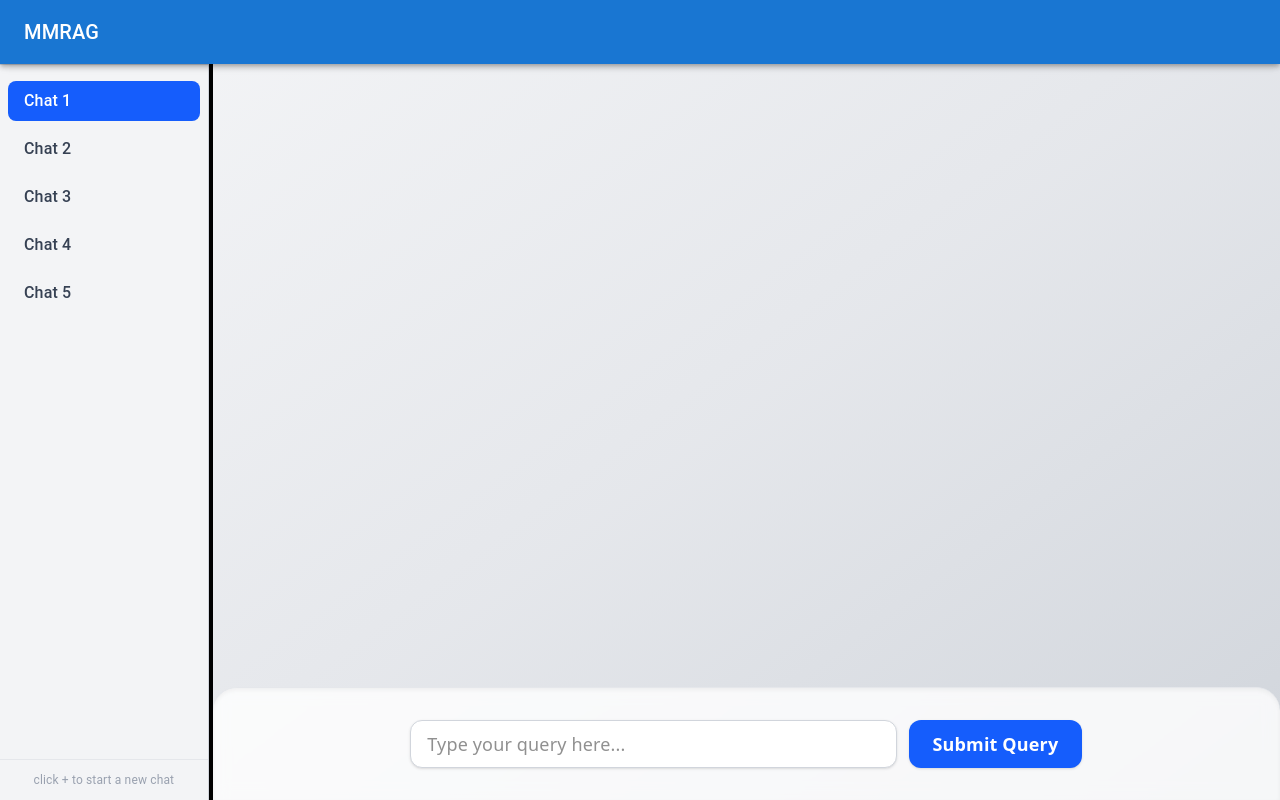
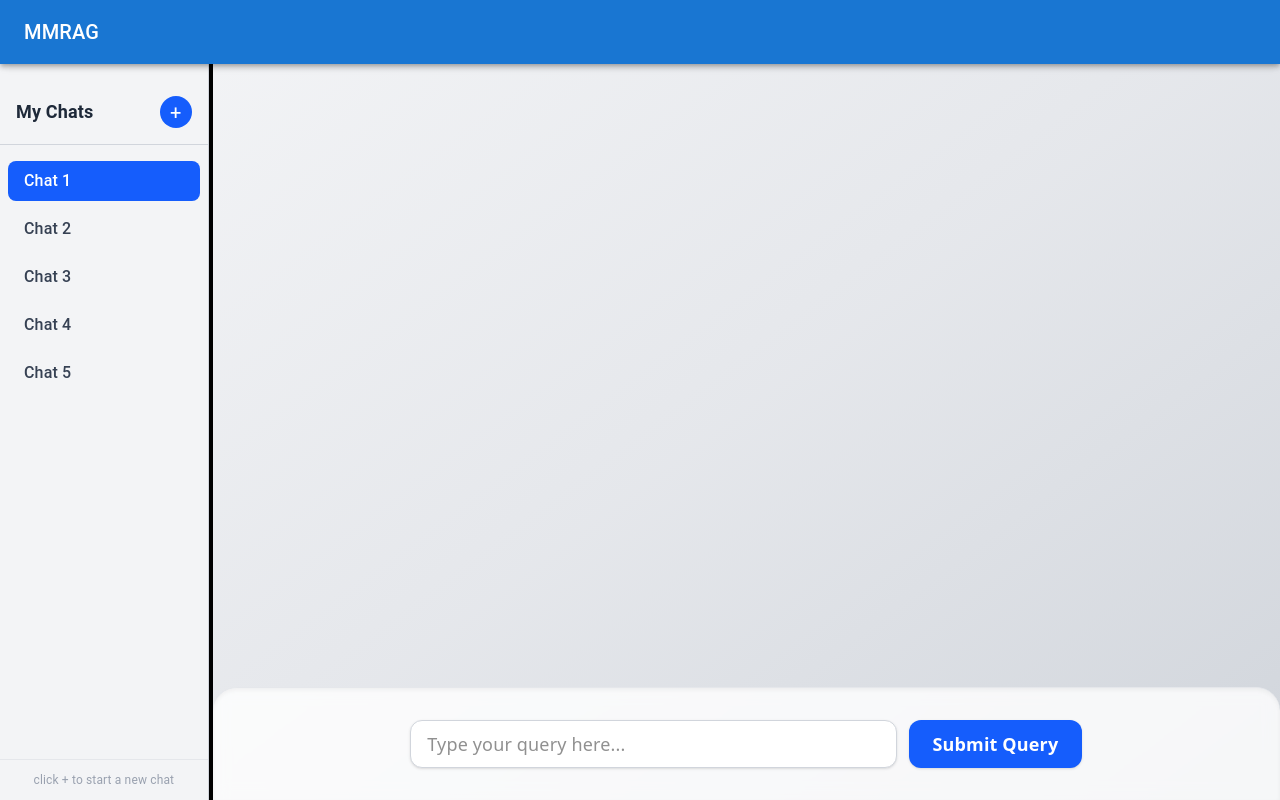
Before and after one commit to Raghavcommercialwinner/mmrag-fontendnew, a React (Vite) app: page / in a window 1280 px wide. Built offline with nearby package versions, Linux system fonts and the light colour scheme; some icons are missing; the HTML template or start-up script is replaced by a standard one.

Commit message:
Update Sidebar.jsx

```diff
--- a/components/Sidebar.jsx
+++ b/components/Sidebar.jsx
@@ -19,7 +19,7 @@ const Sidebar = () => {
   };
 
   return (
-    <aside className="h-screen w-[250px] bg-gray-100 dark:bg-[#1e1e1e] border-r border-gray-300 dark:border-gray-700 flex flex-col shadow-lg">
+    <aside className="h-screen w-[250px] bg-gray-100 dark:bg-[#1e1e1e] border-r border-gray-300 dark:border-gray-700 flex flex-col shadow-lg pt-20">
       {/* Header */}
       <div className="flex items-center justify-between px-4 py-4 border-b border-gray-300 dark:border-gray-700">
         <h2 className="text-lg font-semibold text-gray-800 dark:text-gray-100">My Chats</h2>
```
